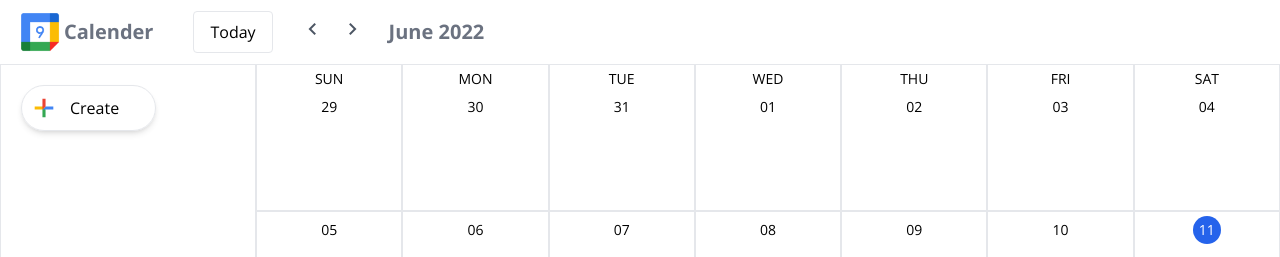
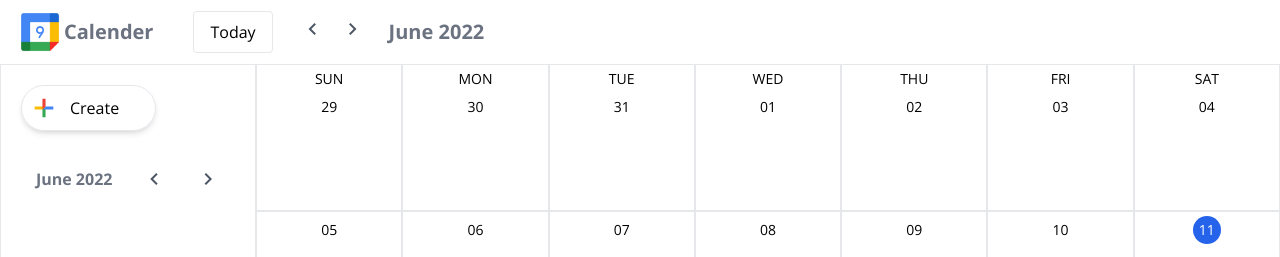
Before and after one commit to Narnarn/Calendar, a Next.js app: page / in a window 1280 px wide. Shown: the top 257 px of the page. Built offline with nearby package versions, Linux system fonts and the light colour scheme.

Commit message:
fix the usage for the context

```diff
--- a/components/CalenderHeader.js
+++ b/components/CalenderHeader.js
@@ -1,8 +1,10 @@
 import React, { useContext } from "react";
 import Image from "next/image";
 import dayjs from "dayjs";
-function CalenderHeader({ ctx }) {
-  const { monthIndex, setMonthIndex } = useContext(ctx);
+import GlobalContext from "../context/GlobalContext";
+
+function CalenderHeader() {
+  const { monthIndex, setMonthIndex } = useContext(GlobalContext);
   function handlePrevMonth() {
     setMonthIndex(monthIndex - 1);
   }
--- a/components/Sidebar.js
+++ b/components/Sidebar.js
@@ -1,10 +1,12 @@
 import React from "react";
 import CreateEventButton from "./CreateEventButton";
+import SmallCalender from "./SmallCalender";
 
 function Sidebar() {
   return (
     <aside className="border p-5 w-64">
       <CreateEventButton />
+      <SmallCalender />
     </aside>
   );
 }
--- /dev/null
+++ b/components/SmallCalender.js
@@ -0,0 +1,43 @@
+import dayjs from "dayjs";
+import React, { useContext, useEffect, useState } from "react";
+import { getMonth } from "../lib/utils";
+import GlobalContext from "../context/GlobalContext";
+
+function SmallCalender() {
+  const [currentMonthIdx, setCurrentMonthIdx] = useState(dayjs().month());
+  const [currentMonth, setCurrentMonth] = useState(getMonth());
+  const { monthIndex } = useContext(GlobalContext);
+  function handlePrevMonth() {
+    setCurrentMonthIdx(currentMonthIdx - 1);
+  }
+  function handleNextMonth() {
+    setCurrentMonthIdx(currentMonthIdx + 1);
+  }
+  useEffect(() => {
+    setCurrentMonth(getMonth(currentMonthIdx));
+  }, [currentMonthIdx]);
+  useEffect(() => {
+    setCurrentMonthIdx(monthIndex);
+  }, [monthIndex]);
+  return (
+    <div className="mt-9">
+      <header className="flex justify-around">
+        <p className="text-gray-500 font-bold">
+          {dayjs(new Date(dayjs().year(), currentMonthIdx)).format("MMMM YYYY")}
+        </p>
+        <button onClick={handlePrevMonth}>
+          <span className="material-icons-outlined cursor-pointer text-gray-600 ">
+            chevron_left
+          </span>
+        </button>
+        <button onClick={handleNextMonth}>
+          <span className="material-icons-outlined cursor-pointer text-gray-600">
+            chevron_right
+          </span>
+        </button>
+      </header>
+    </div>
+  );
+}
+
+export default SmallCalender;
--- a/pages/index.js
+++ b/pages/index.js
@@ -15,7 +15,7 @@ export default function Home() {
   return (
     <div>
       <div className="h-screen flex flex-col">
-        <CalenderHeader ctx={GlobalContext} />
+        <CalenderHeader />
         <div className="flex  flex-1">
           <Sidebar />
           <Month month={curMonth} />
```
